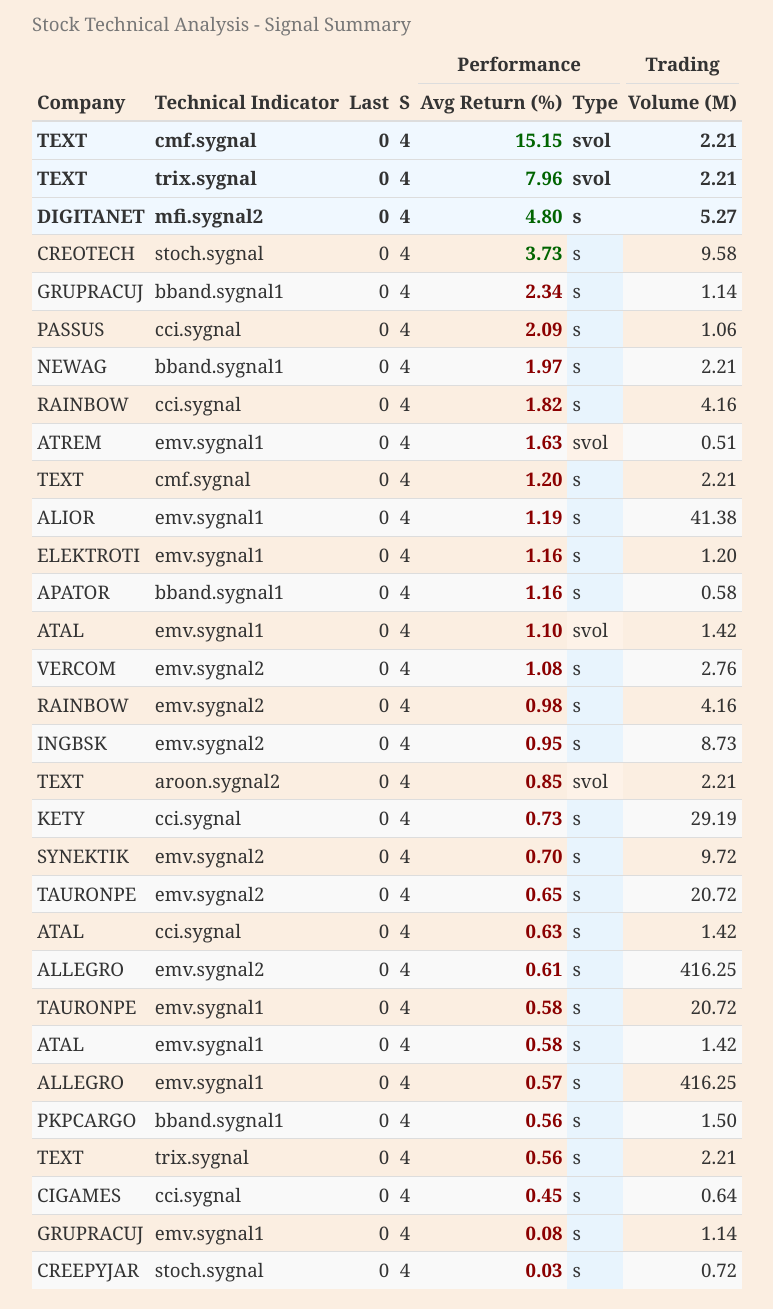
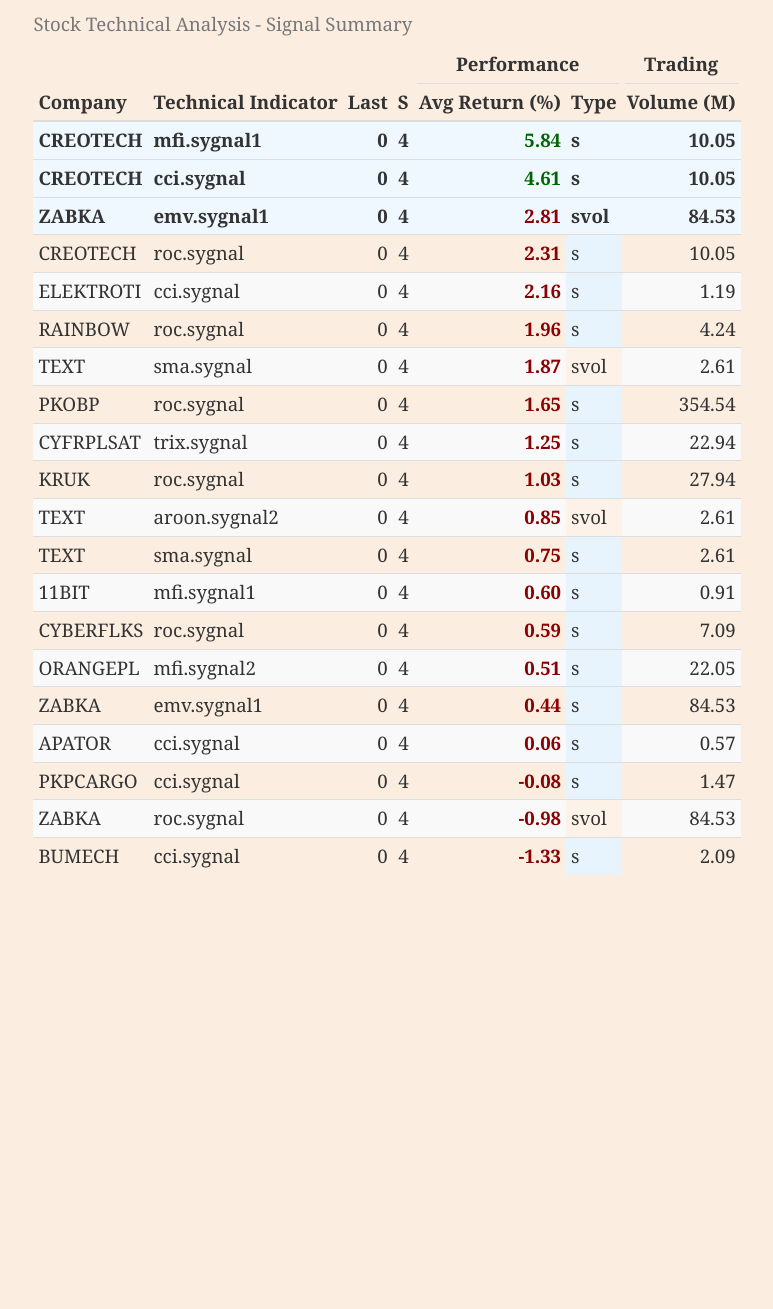
Before and after one commit to ignacymorawski/kipling, a plain HTML site: page index.html in a window 1280 px wide. Shown: the part 265-1574 px from the top of the page, without its empty margins (253-1026 px from the left). After the commit the page ends 1160 px from the top, so only its background shows below. Drawn offline with nearby package versions, Linux system fonts and the light colour scheme; some packages are replaced by stand-ins of ours.

Commit message:
Auto-update site: 2026-11-28 06:45:06

```diff
--- a/index.html
+++ b/index.html
@@ -11,7 +11,7 @@
 
 <meta name="author" content="Your Name" />
 
-<meta name="date" content="2026-11-27" />
+<meta name="date" content="2026-11-28" />
 
 <title>Analysis of Recommended Stocks</title>
 
@@ -576,7 +576,7 @@ display: none;
 
 <h1 class="title toc-ignore">Analysis of Recommended Stocks</h1>
 <h4 class="author">Your Name</h4>
-<h4 class="date">27 November 2026</h4>
+<h4 class="date">28 November 2026</h4>
 
 </div>
 
@@ -607,7 +607,7 @@ background-color: #FBEEE1;
 }
 </style>
 <p><br /><br /></p>
-<p><strong>Ostatnia aktualizacja:</strong> 2026-11-27 06:45</p>
+<p><strong>Ostatnia aktualizacja:</strong> 2026-11-28 06:45</p>
 <div id="rekomendacje" class="section level4">
 <h4>1. Rekomendacje</h4>
 <table class="table table-striped table-hover table-condensed table-responsive" style="width: auto !important; margin-left: auto; margin-right: auto;">
@@ -656,10 +656,10 @@ Volume (M)
 <tbody>
 <tr>
 <td style="text-align:left;font-weight: bold;background-color: rgba(240, 248, 255, 255) !important;">
-TEXT
+CREOTECH
 </td>
 <td style="text-align:left;font-weight: bold;background-color: rgba(240, 248, 255, 255) !important;">
-cmf.sygnal
+mfi.sygnal1
 </td>
 <td style="text-align:right;font-weight: bold;background-color: rgba(240, 248, 255, 255) !important;">
 0
@@ -668,21 +668,21 @@ cmf.sygnal
 4
 </td>
 <td style="text-align:right;font-weight: bold;color: darkgreen !important;font-weight: bold;background-color: rgba(240, 248, 255, 255) !important;">
-15.15
+5.84
 </td>
-<td style="text-align:left;background-color: rgba(253, 242, 232, 255) !important;font-weight: bold;background-color: rgba(240, 248, 255, 255) !important;">
-svol
+<td style="text-align:left;background-color: rgba(232, 244, 253, 255) !important;font-weight: bold;background-color: rgba(240, 248, 255, 255) !important;">
+s
 </td>
 <td style="text-align:right;font-weight: bold;background-color: rgba(240, 248, 255, 255) !important;">
-2.21
+10.05
 </td>
 </tr>
 <tr>
 <td style="text-align:left;font-weight: bold;background-color: rgba(240, 248, 255, 255) !important;">
-TEXT
+CREOTECH
 </td>
 <td style="text-align:left;font-weight: bold;background-color: rgba(240, 248, 255, 255) !important;">
-trix.sygnal
+cci.sygnal
 </td>
 <td style="text-align:right;font-weight: bold;background-color: rgba(240, 248, 255, 255) !important;">
 0
@@ -691,21 +691,21 @@ trix.sygnal
 4
 </td>
 <td style="text-align:right;font-weight: bold;color: darkgreen !important;font-weight: bold;background-color: rgba(240, 248, 255, 255) !important;">
-7.96
+4.61
 </td>
-<td style="text-align:left;background-color: rgba(253, 242, 232, 255) !important;font-weight: bold;background-color: rgba(240, 248, 255, 255) !important;">
-svol
+<td style="text-align:left;background-color: rgba(232, 244, 253, 255) !important;font-weight: bold;background-color: rgba(240, 248, 255, 255) !important;">
+s
 </td>
 <td style="text-align:right;font-weight: bold;background-color: rgba(240, 248, 255, 255) !important;">
-2.21
+10.05
 </td>
 </tr>
 <tr>
 <td style="text-align:left;font-weight: bold;background-color: rgba(240, 248, 255, 255) !important;">
-DIGITANET
+ZABKA
 </td>
 <td style="text-align:left;font-weight: bold;background-color: rgba(240, 248, 255, 255) !important;">
-mfi.sygnal2
+emv.sygnal1
 </td>
 <td style="text-align:right;font-weight: bold;background-color: rgba(240, 248, 255, 255) !important;">
 0
@@ -713,14 +713,14 @@ mfi.sygnal2
 <td style="text-align:right;font-weight: bold;background-color: rgba(240, 248, 255, 255) !important;">
 4
 </td>
-<td style="text-align:right;font-weight: bold;color: darkgreen !important;font-weight: bold;background-color: rgba(240, 248, 255, 255) !important;">
-4.80
+<td style="text-align:right;font-weight: bold;color: darkred !important;font-weight: bold;background-color: rgba(240, 248, 255, 255) !important;">
+2.81
 </td>
-<td style="text-align:left;background-color: rgba(232, 244, 253, 255) !important;font-weight: bold;background-color: rgba(240, 248, 255, 255) !important;">
-s
+<td style="text-align:left;background-color: rgba(253, 242, 232, 255) !important;font-weight: bold;background-color: rgba(240, 248, 255, 255) !important;">
+svol
 </td>
 <td style="text-align:right;font-weight: bold;background-color: rgba(240, 248, 255, 255) !important;">
-5.27
+84.53
 </td>
 </tr>
 <tr>
@@ -728,30 +728,7 @@ s
 CREOTECH
 </td>
 <td style="text-align:left;">
-stoch.sygnal
-</td>
-<td style="text-align:right;">
-0
-</td>
-<td style="text-align:right;">
-4
-</td>
-<td style="text-align:right;font-weight: bold;color: darkgreen !important;">
-3.73
-</td>
-<td style="text-align:left;background-color: rgba(232, 244, 253, 255) !important;">
-s
-</td>
-<td style="text-align:right;">
-9.58
-</td>
-</tr>
-<tr>
-<td style="text-align:left;">
-GRUPRACUJ
-</td>
-<td style="text-align:left;">
-bband.sygnal1
+roc.sygnal
 </td>
 <td style="text-align:right;">
 0
@@ -760,18 +737,18 @@ bband.sygnal1
 4
 </td>
 <td style="text-align:right;font-weight: bold;color: darkred !important;">
-2.34
+2.31
 </td>
 <td style="text-align:left;background-color: rgba(232, 244, 253, 255) !important;">
 s
 </td>
 <td style="text-align:right;">
-1.14
+10.05
 </td>
 </tr>
 <tr>
 <td style="text-align:left;">
-PASSUS
+ELEKTROTI
 </td>
 <td style="text-align:left;">
 cci.sygnal
@@ -783,21 +760,21 @@ cci.sygnal
 4
 </td>
 <td style="text-align:right;font-weight: bold;color: darkred !important;">
-2.09
+2.16
 </td>
 <td style="text-align:left;background-color: rgba(232, 244, 253, 255) !important;">
 s
 </td>
 <td style="text-align:right;">
-1.06
+1.19
 </td>
 </tr>
 <tr>
 <td style="text-align:left;">
-NEWAG
+RAINBOW
 </td>
 <td style="text-align:left;">
-bband.sygnal1
+roc.sygnal
 </td>
 <td style="text-align:right;">
 0
@@ -806,21 +783,21 @@ bband.sygnal1
 4
 </td>
 <td style="text-align:right;font-weight: bold;color: darkred !important;">
-1.97
+1.96
 </td>
 <td style="text-align:left;background-color: rgba(232, 244, 253, 255) !important;">
 s
 </td>
 <td style="text-align:right;">
-2.21
+4.24
 </td>
 </tr>
 <tr>
 <td style="text-align:left;">
-RAINBOW
+TEXT
 </td>
 <td style="text-align:left;">
-cci.sygnal
+sma.sygnal
 </td>
 <td style="text-align:right;">
 0
@@ -829,21 +806,21 @@ cci.sygnal
 4
 </td>
 <td style="text-align:right;font-weight: bold;color: darkred !important;">
-1.82
+1.87
 </td>
-<td style="text-align:left;background-color: rgba(232, 244, 253, 255) !important;">
-s
+<td style="text-align:left;background-color: rgba(253, 242, 232, 255) !important;">
+svol
 </td>
 <td style="text-align:right;">
-4.16
+2.61
 </td>
 </tr>
 <tr>
 <td style="text-align:left;">
-ATREM
+PKOBP
 </td>
 <td style="text-align:left;">
-emv.sygnal1
+roc.sygnal
 </td>
 <td style="text-align:right;">
 0
@@ -852,21 +829,21 @@ emv.sygnal1
 4
 </td>
 <td style="text-align:right;font-weight: bold;color: darkred !important;">
-1.63
+1.65
 </td>
-<td style="text-align:left;background-color: rgba(253, 242, 232, 255) !important;">
-svol
+<td style="text-align:left;background-color: rgba(232, 244, 253, 255) !important;">
+s
 </td>
 <td style="text-align:right;">
-0.51
+354.54
 </td>
 </tr>
 <tr>
 <td style="text-align:left;">
-TEXT
+CYFRPLSAT
 </td>
 <td style="text-align:left;">
-cmf.sygnal
+trix.sygnal
 </td>
 <td style="text-align:right;">
 0
@@ -875,21 +852,21 @@ cmf.sygnal
 4
 </td>
 <td style="text-align:right;font-weight: bold;color: darkred !important;">
-1.20
+1.25
 </td>
 <td style="text-align:left;background-color: rgba(232, 244, 253, 255) !important;">
 s
 </td>
 <td style="text-align:right;">
-2.21
+22.94
 </td>
 </tr>
 <tr>
 <td style="text-align:left;">
-ALIOR
+KRUK
 </td>
 <td style="text-align:left;">
-emv.sygnal1
+roc.sygnal
 </td>
 <td style="text-align:right;">
 0
@@ -898,151 +875,13 @@ emv.sygnal1
 4
 </td>
 <td style="text-align:right;font-weight: bold;color: darkred !important;">
-1.19
+1.03
 </td>
 <td style="text-align:left;background-color: rgba(232, 244, 253, 255) !important;">
 s
 </td>
 <td style="text-align:right;">
-41.38
-</td>
-</tr>
-<tr>
-<td style="text-align:left;">
-ELEKTROTI
-</td>
-<td style="text-align:left;">
-emv.sygnal1
-</td>
-<td style="text-align:right;">
-0
-</td>
-<td style="text-align:right;">
-4
-</td>
-<td style="text-align:right;font-weight: bold;color: darkred !important;">
-1.16
-</td>
-<td style="text-align:left;background-color: rgba(232, 244, 253, 255) !important;">
-s
-</td>
-<td style="text-align:right;">
-1.20
-</td>
-</tr>
-<tr>
-<td style="text-align:left;">
-APATOR
-</td>
-<td style="text-align:left;">
-bband.sygnal1
-</td>
-<td style="text-align:right;">
-0
-</td>
-<td style="text-align:right;">
-4
-</td>
-<td style="text-align:right;font-weight: bold;color: darkred !important;">
-1.16
-</td>
-<td style="text-align:left;background-color: rgba(232, 244, 253, 255) !important;">
-s
-</td>
-<td style="text-align:right;">
-0.58
-</td>
-</tr>
-<tr>
-<td style="text-align:left;">
-ATAL
-</td>
-<td style="text-align:left;">
-emv.sygnal1
-</td>
-<td style="text-align:right;">
-0
-</td>
-<td style="text-align:right;">
-4
-</td>
-<td style="text-align:right;font-weight: bold;color: darkred !important;">
-1.10
-</td>
-<td style="text-align:left;background-color: rgba(253, 242, 232, 255) !important;">
-svol
-</td>
-<td style="text-align:right;">
-1.42
-</td>
-</tr>
-<tr>
-<td style="text-align:left;">
-VERCOM
-</td>
-<td style="text-align:left;">
-emv.sygnal2
-</td>
-<td style="text-align:right;">
-0
-</td>
-<td style="text-align:right;">
-4
-</td>
-<td style="text-align:right;font-weight: bold;color: darkred !important;">
-1.08
-</td>
-<td style="text-align:left;background-color: rgba(232, 244, 253, 255) !important;">
-s
-</td>
-<td style="text-align:right;">
-2.76
-</td>
-</tr>
-<tr>
-<td style="text-align:left;">
-RAINBOW
-</td>
-<td style="text-align:left;">
-emv.sygnal2
-</td>
-<td style="text-align:right;">
-0
-</td>
-<td style="text-align:right;">
-4
-</td>
-<td style="text-align:right;font-weight: bold;color: darkred !important;">
-0.98
-</td>
-<td style="text-align:left;background-color: rgba(232, 244, 253, 255) !important;">
-s
-</td>
-<td style="text-align:right;">
-4.16
-</td>
-</tr>
-<tr>
-<td style="text-align:left;">
-INGBSK
-</td>
-<td style="text-align:left;">
-emv.sygnal2
-</td>
-<td style="text-align:right;">
-0
-</td>
-<td style="text-align:right;">
-4
-</td>
-<td style="text-align:right;font-weight: bold;color: darkred !important;">
-0.95
-</td>
-<td style="text-align:left;background-color: rgba(232, 244, 253, 255) !important;">
-s
-</td>
-<td style="text-align:right;">
-8.73
+27.94
 </td>
 </tr>
 <tr>
@@ -1065,12 +904,127 @@ aroon.sygnal2
 svol
 </td>
 <td style="text-align:right;">
-2.21
+2.61
 </td>
 </tr>
 <tr>
 <td style="text-align:left;">
-KETY
+TEXT
+</td>
+<td style="text-align:left;">
+sma.sygnal
+</td>
+<td style="text-align:right;">
+0
+</td>
+<td style="text-align:right;">
+4
+</td>
+<td style="text-align:right;font-weight: bold;color: darkred !important;">
+0.75
+</td>
+<td style="text-align:left;background-color: rgba(232, 244, 253, 255) !important;">
+s
+</td>
+<td style="text-align:right;">
+2.61
+</td>
+</tr>
+<tr>
+<td style="text-align:left;">
+11BIT
+</td>
+<td style="text-align:left;">
+mfi.sygnal1
+</td>
+<td style="text-align:right;">
+0
+</td>
+<td style="text-align:right;">
+4
+</td>
+<td style="text-align:right;font-weight: bold;color: darkred !important;">
+0.60
+</td>
+<td style="text-align:left;background-color: rgba(232, 244, 253, 255) !important;">
+s
+</td>
+<td style="text-align:right;">
+0.91
+</td>
+</tr>
+<tr>
+<td style="text-align:left;">
+CYBERFLKS
+</td>
+<td style="text-align:left;">
+roc.sygnal
+</td>
+<td style="text-align:right;">
+0
+</td>
+<td style="text-align:right;">
+4
+</td>
+<td style="text-align:right;font-weight: bold;color: darkred !important;">
+0.59
+</td>
+<td style="text-align:left;background-color: rgba(232, 244, 253, 255) !important;">
+s
+</td>
+<td style="text-align:right;">
+7.09
+</td>
+</tr>
+<tr>
+<td style="text-align:left;">
+ORANGEPL
+</td>
+<td style="text-align:left;">
+mfi.sygnal2
+</td>
+<td style="text-align:right;">
+0
+</td>
+<td style="text-align:right;">
+4
+</td>
+<td style="text-align:right;font-weight: bold;color: darkred !important;">
+0.51
+</td>
+<td style="text-align:left;background-color: rgba(232, 244, 253, 255) !important;">
+s
+</td>
+<td style="text-align:right;">
+22.05
+</td>
+</tr>
+<tr>
+<td style="text-align:left;">
+ZABKA
+</td>
+<td style="text-align:left;">
+emv.sygnal1
+</td>
+<td style="text-align:right;">
+0
+</td>
+<td style="text-align:right;">
+4
+</td>
+<td style="text-align:right;font-weight: bold;color: darkred !important;">
+0.44
+</td>
+<td style="text-align:left;background-color: rgba(232, 244, 253, 255) !important;">
+s
+</td>
+<td style="text-align:right;">
+84.53
+</td>
+</tr>
+<tr>
+<td style="text-align:left;">
+APATOR
 </td>
 <td style="text-align:left;">
 cci.sygnal
@@ -1082,64 +1036,18 @@ cci.sygnal
 4
 </td>
 <td style="text-align:right;font-weight: bold;color: darkred !important;">
-0.73
+0.06
 </td>
 <td style="text-align:left;background-color: rgba(232, 244, 253, 255) !important;">
 s
 </td>
 <td style="text-align:right;">
-29.19
+0.57
 </td>
 </tr>
 <tr>
 <td style="text-align:left;">
-SYNEKTIK
-</td>
-<td style="text-align:left;">
-emv.sygnal2
-</td>
-<td style="text-align:right;">
-0
-</td>
-<td style="text-align:right;">
-4
-</td>
-<td style="text-align:right;font-weight: bold;color: darkred !important;">
-0.70
-</td>
-<td style="text-align:left;background-color: rgba(232, 244, 253, 255) !important;">
-s
-</td>
-<td style="text-align:right;">
-9.72
-</td>
-</tr>
-<tr>
-<td style="text-align:left;">
-TAURONPE
-</td>
-<td style="text-align:left;">
-emv.sygnal2
-</td>
-<td style="text-align:right;">
-0
-</td>
-<td style="text-align:right;">
-4
-</td>
-<td style="text-align:right;font-weight: bold;color: darkred !important;">
-0.65
-</td>
-<td style="text-align:left;background-color: rgba(232, 244, 253, 255) !important;">
-s
-</td>
-<td style="text-align:right;">
-20.72
-</td>
-</tr>
-<tr>
-<td style="text-align:left;">
-ATAL
+PKPCARGO
 </td>
 <td style="text-align:left;">
 cci.sygnal
@@ -1151,21 +1059,21 @@ cci.sygnal
 4
 </td>
 <td style="text-align:right;font-weight: bold;color: darkred !important;">
-0.63
+-0.08
 </td>
 <td style="text-align:left;background-color: rgba(232, 244, 253, 255) !important;">
 s
 </td>
 <td style="text-align:right;">
-1.42
+1.47
 </td>
 </tr>
 <tr>
 <td style="text-align:left;">
-ALLEGRO
+ZABKA
 </td>
 <td style="text-align:left;">
-emv.sygnal2
+roc.sygnal
 </td>
 <td style="text-align:right;">
 0
@@ -1174,133 +1082,18 @@ emv.sygnal2
 4
 </td>
 <td style="text-align:right;font-weight: bold;color: darkred !important;">
-0.61
+-0.98
 </td>
-<td style="text-align:left;background-color: rgba(232, 244, 253, 255) !important;">
-s
+<td style="text-align:left;background-color: rgba(253, 242, 232, 255) !important;">
+svol
 </td>
 <td style="text-align:right;">
-416.25
+84.53
 </td>
 </tr>
 <tr>
 <td style="text-align:left;">
-TAURONPE
-</td>
-<td style="text-align:left;">
-emv.sygnal1
-</td>
-<td style="text-align:right;">
-0
-</td>
-<td style="text-align:right;">
-4
-</td>
-<td style="text-align:right;font-weight: bold;color: darkred !important;">
-0.58
-</td>
-<td style="text-align:left;background-color: rgba(232, 244, 253, 255) !important;">
-s
-</td>
-<td style="text-align:right;">
-20.72
-</td>
-</tr>
-<tr>
-<td style="text-align:left;">
-ATAL
-</td>
-<td style="text-align:left;">
-emv.sygnal1
-</td>
-<td style="text-align:right;">
-0
-</td>
-<td style="text-align:right;">
-4
-</td>
-<td style="text-align:right;font-weight: bold;color: darkred !important;">
-0.58
-</td>
-<td style="text-align:left;background-color: rgba(232, 244, 253, 255) !important;">
-s
-</td>
-<td style="text-align:right;">
-1.42
-</td>
-</tr>
-<tr>
-<td style="text-align:left;">
-ALLEGRO
-</td>
-<td style="text-align:left;">
-emv.sygnal1
-</td>
-<td style="text-align:right;">
-0
-</td>
-<td style="text-align:right;">
-4
-</td>
-<td style="text-align:right;font-weight: bold;color: darkred !important;">
-0.57
-</td>
-<td style="text-align:left;background-color: rgba(232, 244, 253, 255) !important;">
-s
-</td>
-<td style="text-align:right;">
-416.25
-</td>
-</tr>
-<tr>
-<td style="text-align:left;">
-PKPCARGO
-</td>
-<td style="text-align:left;">
-bband.sygnal1
-</td>
-<td style="text-align:right;">
-0
-</td>
-<td style="text-align:right;">
-4
-</td>
-<td style="text-align:right;font-weight: bold;color: darkred !important;">
-0.56
-</td>
-<td style="text-align:left;background-color: rgba(232, 244, 253, 255) !important;">
-s
-</td>
-<td style="text-align:right;">
-1.50
-</td>
-</tr>
-<tr>
-<td style="text-align:left;">
-TEXT
-</td>
-<td style="text-align:left;">
-trix.sygnal
-</td>
-<td style="text-align:right;">
-0
-</td>
-<td style="text-align:right;">
-4
-</td>
-<td style="text-align:right;font-weight: bold;color: darkred !important;">
-0.56
-</td>
-<td style="text-align:left;background-color: rgba(232, 244, 253, 255) !important;">
-s
-</td>
-<td style="text-align:right;">
-2.21
-</td>
-</tr>
-<tr>
-<td style="text-align:left;">
-CIGAMES
+BUMECH
 </td>
 <td style="text-align:left;">
 cci.sygnal
@@ -1312,59 +1105,13 @@ cci.sygnal
 4
 </td>
 <td style="text-align:right;font-weight: bold;color: darkred !important;">
-0.45
+-1.33
 </td>
 <td style="text-align:left;background-color: rgba(232, 244, 253, 255) !important;">
 s
 </td>
 <td style="text-align:right;">
-0.64
-</td>
-</tr>
-<tr>
-<td style="text-align:left;">
-GRUPRACUJ
-</td>
-<td style="text-align:left;">
-emv.sygnal1
-</td>
-<td style="text-align:right;">
-0
-</td>
-<td style="text-align:right;">
-4
-</td>
-<td style="text-align:right;font-weight: bold;color: darkred !important;">
-0.08
-</td>
-<td style="text-align:left;background-color: rgba(232, 244, 253, 255) !important;">
-s
-</td>
-<td style="text-align:right;">
-1.14
-</td>
-</tr>
-<tr>
-<td style="text-align:left;">
-CREEPYJAR
-</td>
-<td style="text-align:left;">
-stoch.sygnal
-</td>
-<td style="text-align:right;">
-0
-</td>
-<td style="text-align:right;">
-4
-</td>
-<td style="text-align:right;font-weight: bold;color: darkred !important;">
-0.03
-</td>
-<td style="text-align:left;background-color: rgba(232, 244, 253, 255) !important;">
-s
-</td>
-<td style="text-align:right;">
-0.72
+2.09
 </td>
 </tr>
 </tbody>
```
